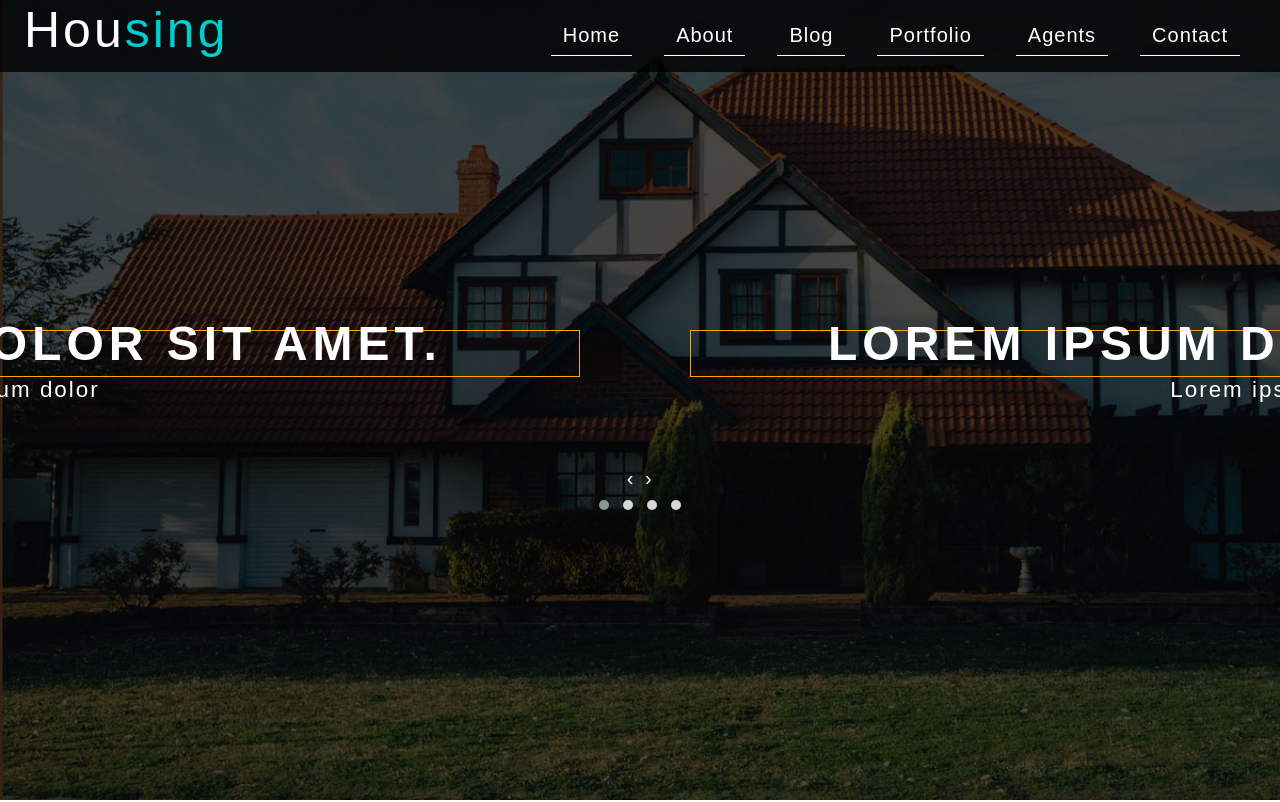
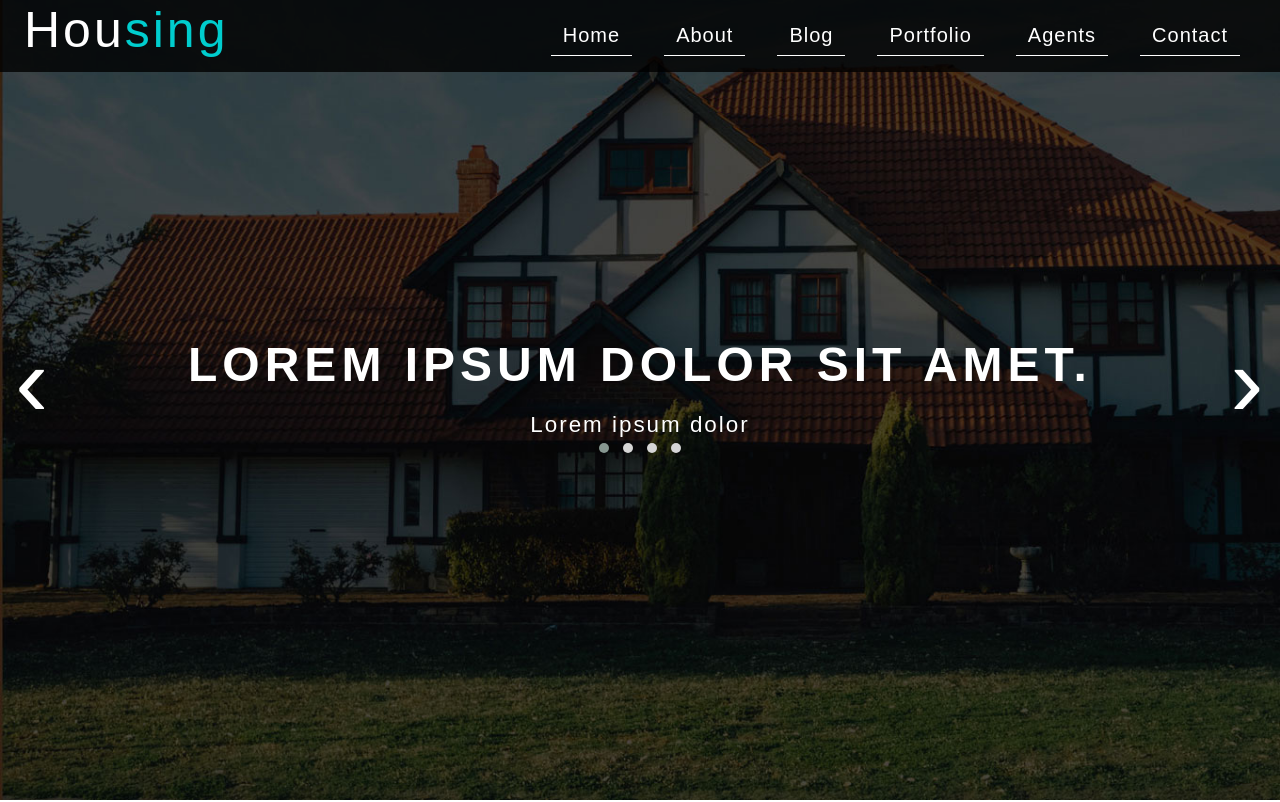
Before and after one commit to tyler4web/khoa2_chuong4_buiQuocTrieu, a plain HTML site: page index.html in a window 1280 px wide. Shown: the top 802 px of the page. Drawn offline with nearby package versions, Linux system fonts and the light colour scheme.

Commit message:
fix bug in carousel done

```diff
--- a/css/index.css
+++ b/css/index.css
@@ -116,24 +116,36 @@ nav a {
   background-repeat: no-repeat;
   background-size: cover;
   color: white;
+  position: relative;
+  overflow: hidden;
   display: flex;
+  justify-content: center;
   flex-direction: column;
-  justify-content: center;
-  align-items: center;
-  overflow: hidden;
   /* border: 1px solid red; */
 }
 
+#carousel .owl-nav {
+  position: absolute;
+  display: flex;
+  justify-content: space-between;
+  width: 100%;
+  top: 50%;
+  transform: translateY(-70%);
+  font-size: 100px;
+  padding: 10px;
+}
+
 .carousel__item {
-  width: 100%;
+  /* width: 100%; */
   /* border: 1px solid blue; */
   /* height: 100%; */
-  padding: 50px;
+  /* padding: 50px; */
 }
 
 .carousel__item p {
   text-align: center;
-  width: 100%;
+  /* width: 100%; */
+  line-height: normal;
 }
 
 .carousel__item p:first-of-type {
@@ -141,7 +153,7 @@ nav a {
   text-transform: uppercase;
   font-weight: 700;
   letter-spacing: 5px;
-  border: 1px solid orange;
+  /* border: 1px solid orange; */
   padding-bottom: 20px;
 }
 
```
